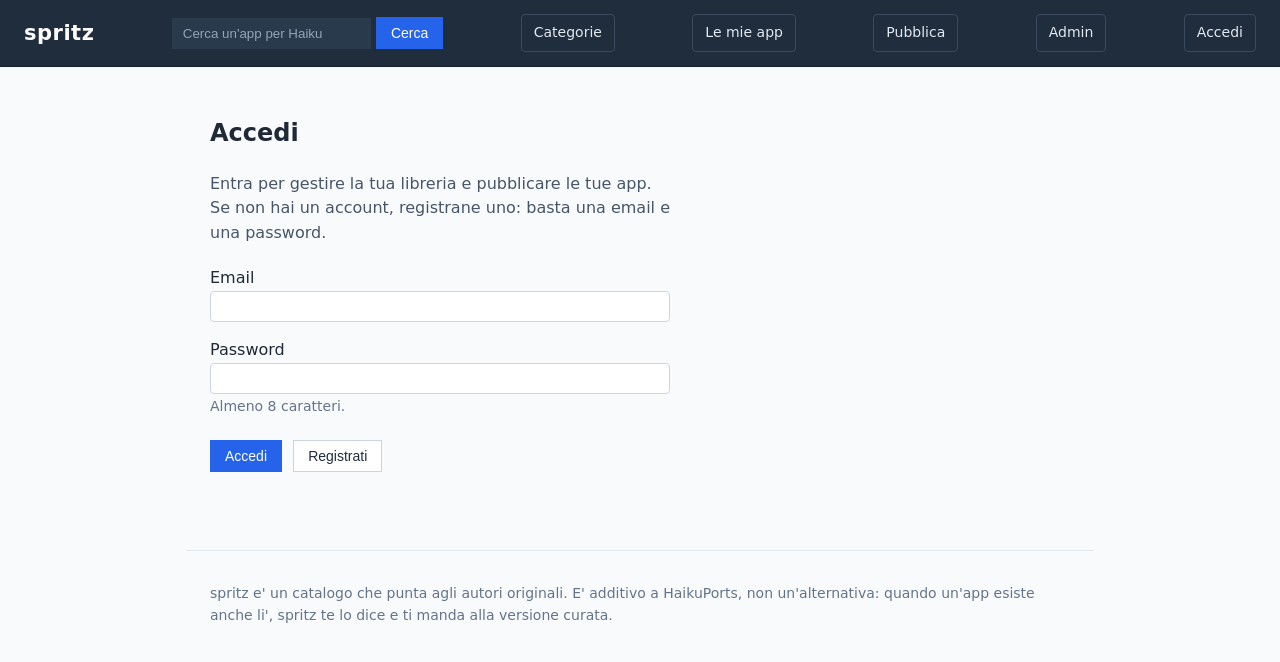
After one commit to atomozero/SpritzDepot, a Python web app: template app/templates/login.html in a window 1280 px wide. The commit adds this page. Shown: the top 662 px of the page. Run offline with Jinja, Linux system fonts and the light colour scheme; the template is opened without the code that fills it, so the values that code supplies are empty.

Commit message:
Add browser login (JWT in localStorage), no more token pasting
- /login page with accedi/registrati forms calling /auth/login or
  /auth/register; static/login.js stores the JWT via static/auth.js.
- auth.js (loaded on every page from base.html) keeps the token in
  localStorage, exposes getToken/authHeader, and toggles the header between
  'Accedi' and the email + 'Esci'.
- publish/library pages now prefill the token from the stored login (manual
  field kept as fallback); the library auto-loads when logged in. Admin keeps
  its separate admin-token field (it is not a user account).

No backend change: reuses the existing JWT auth. test_frontend covers the login
page and that auth.js is wired into every page. README updated.

```diff
--- /dev/null
+++ b/app/static/auth.js
@@ -0,0 +1,61 @@
+/* Shared client-side auth: stores the JWT in localStorage and exposes helpers.
+ * Vanilla, old-JS friendly for WebPositive. Loaded on every page (base.html).
+ *
+ * The token is a bearer JWT from /auth/login or /auth/register; we keep it in
+ * localStorage and attach it to authenticated calls. No cookies. */
+window.spritzAuth = (function () {
+  "use strict";
+  var KEY = "spritz_token";
+  var EMAIL = "spritz_email";
+
+  function getToken() { try { return localStorage.getItem(KEY) || ""; } catch (e) { return ""; } }
+  function getEmail() { try { return localStorage.getItem(EMAIL) || ""; } catch (e) { return ""; } }
+  function setToken(t, email) {
+    try { localStorage.setItem(KEY, t); if (email) localStorage.setItem(EMAIL, email); } catch (e) {}
+  }
+  function clear() { try { localStorage.removeItem(KEY); localStorage.removeItem(EMAIL); } catch (e) {} }
+  function isLoggedIn() { return !!getToken(); }
+
+  function authHeader() {
+    var t = getToken();
+    return t ? { Authorization: "Bearer " + t } : {};
+  }
+
+  // Reflect login state in the header (set up by base.html).
+  function refreshHeader() {
+    var login = document.getElementById("nav-login");
+    var logout = document.getElementById("nav-logout");
+    var who = document.getElementById("nav-who");
+    if (!login || !logout) return;
+    if (isLoggedIn()) {
+      login.style.display = "none";
+      logout.style.display = "";
+      if (who) { who.style.display = ""; who.textContent = getEmail() || "loggato"; }
+    } else {
+      login.style.display = "";
+      logout.style.display = "none";
+      if (who) who.style.display = "none";
+    }
+  }
+
+  function wireHeader() {
+    var logout = document.getElementById("nav-logout");
+    if (logout) logout.onclick = function (e) {
+      e.preventDefault();
+      clear();
+      refreshHeader();
+      window.location.href = "/";
+    };
+    refreshHeader();
+  }
+
+  if (document.addEventListener) {
+    document.addEventListener("DOMContentLoaded", wireHeader);
+  }
+
+  return {
+    getToken: getToken, getEmail: getEmail, setToken: setToken,
+    clear: clear, isLoggedIn: isLoggedIn, authHeader: authHeader,
+    refreshHeader: refreshHeader
+  };
+})();
--- /dev/null
+++ b/app/static/login.js
@@ -0,0 +1,47 @@
+/* Login page: call /auth/login or /auth/register, store the JWT via spritzAuth,
+ * then go to "my apps". Vanilla, old-JS friendly. */
+(function () {
+  "use strict";
+  var form = document.getElementById("auth-form");
+  if (!form) return;
+  var status = document.getElementById("auth-status");
+
+  function submit(path) {
+    var email = form.elements["email"].value.trim();
+    var password = form.elements["password"].value;
+    if (!email || !password) { alert("Email e password sono obbligatorie."); return; }
+    status.textContent = "Attendere...";
+
+    var xhr = new XMLHttpRequest();
+    xhr.open("POST", path, true);
+    xhr.setRequestHeader("Content-Type", "application/json");
+    xhr.onreadystatechange = function () {
+      if (xhr.readyState !== 4) return;
+      if (xhr.status === 200) {
+        var tok = JSON.parse(xhr.responseText).access_token;
+        window.spritzAuth.setToken(tok, email);
+        status.textContent = "Fatto.";
+        window.location.href = "/library-page";
+      } else if (xhr.status === 401) {
+        status.textContent = "";
+        alert("Email o password errati.");
+      } else if (xhr.status === 409) {
+        status.textContent = "";
+        alert("Questa email e' gia' registrata. Prova ad accedere.");
+      } else if (xhr.status === 422) {
+        status.textContent = "";
+        alert("Password troppo corta (almeno 8 caratteri).");
+      } else if (xhr.status === 429) {
+        status.textContent = "";
+        alert("Troppi tentativi, riprova tra poco.");
+      } else {
+        status.textContent = "";
+        alert("Errore (" + xhr.status + ").");
+      }
+    };
+    xhr.send(JSON.stringify({ email: email, password: password }));
+  }
+
+  form.onsubmit = function (e) { e.preventDefault(); submit("/auth/login"); };
+  document.getElementById("btn-register").onclick = function () { submit("/auth/register"); };
+})();
--- a/app/static/publish.js
+++ b/app/static/publish.js
@@ -6,6 +6,11 @@
 
   var form = document.getElementById("publish-form");
   if (!form) return;
+
+  // Prefill the token from the stored login, if any (no manual paste needed).
+  if (window.spritzAuth && window.spritzAuth.getToken()) {
+    document.getElementById("token").value = window.spritzAuth.getToken();
+  }
 
   // --- image upload helpers (convenience: returns a spritz-served URL) ---
   function uploadImage(kind, fileInput, statusEl, onUrl) {
--- a/app/templates/base.html
+++ b/app/templates/base.html
@@ -6,6 +6,7 @@
   <title>{% block title %}spritz{% endblock %}</title>
   <meta name="description" content="{% block description %}spritz: il catalogo federato di software per Haiku. Trova app native, sempre dagli autori originali.{% endblock %}">
   <link rel="stylesheet" href="/static/spritz.css">
+  <script src="/static/auth.js"></script>
 </head>
 <body>
   <header class="site-header">
@@ -19,6 +20,9 @@
     <a class="header-link" href="/library-page">Le mie app</a>
     <a class="header-link" href="/publish">Pubblica</a>
     <a class="header-link" href="/admin">Admin</a>
+    <span class="header-link" id="nav-who" style="display:none;"></span>
+    <a class="header-link" id="nav-login" href="/login">Accedi</a>
+    <a class="header-link" id="nav-logout" href="#" style="display:none;">Esci</a>
   </header>
 
   <main class="content">
--- a/app/templates/library.html
+++ b/app/templates/library.html
@@ -12,7 +12,7 @@
   <section class="install">
     <h2>Accedi</h2>
     <p class="hint">
-      Incolla il tuo token di accesso (lo ottieni con <code>/auth/login</code>).
+      Se hai fatto <a href="/login">login</a>, la tua libreria si carica da sola.
     </p>
     <p>
       <input type="text" id="token" placeholder="token di accesso"
--- /dev/null
+++ b/app/templates/login.html
@@ -0,0 +1,34 @@
+{% extends "base.html" %}
+{% block title %}Accedi - spritz{% endblock %}
+
+{% block content %}
+<article class="app-detail" style="max-width:460px;">
+  <h1>Accedi</h1>
+  <p class="lead">
+    Entra per gestire la tua libreria e pubblicare le tue app. Se non hai un
+    account, registrane uno: basta una email e una password.
+  </p>
+
+  <section class="install">
+    <form id="auth-form">
+      <p>
+        <label>Email<br>
+        <input type="email" name="email" required class="field" autocomplete="username"></label>
+      </p>
+      <p>
+        <label>Password<br>
+        <input type="password" name="password" required class="field"
+               autocomplete="current-password" minlength="8"></label>
+        <span class="hint">Almeno 8 caratteri.</span>
+      </p>
+      <p>
+        <button type="submit" class="btn" id="btn-login">Accedi</button>
+        <button type="button" class="btn btn-fallback" id="btn-register">Registrati</button>
+        <span class="hint" id="auth-status"></span>
+      </p>
+    </form>
+  </section>
+</article>
+
+<script src="/static/login.js"></script>
+{% endblock %}
--- a/app/templates/publish.html
+++ b/app/templates/publish.html
@@ -21,7 +21,7 @@
   <section class="install">
     <h2>1. Accedi</h2>
     <p class="hint">
-      Incolla il tuo token di accesso (lo ottieni con <code>/auth/login</code>).
+      Se hai fatto <a href="/login">login</a>, il token e' gia' pronto qui sotto.
       Serve solo a sapere chi crea il cicheto: il file resta tuo.
     </p>
     <p>
```
Also changed, not shown: app/main.py (+7 -0 lines), app/static/library.js (+13 -2 lines), test_frontend.py (+9 -0 lines), README.md.
